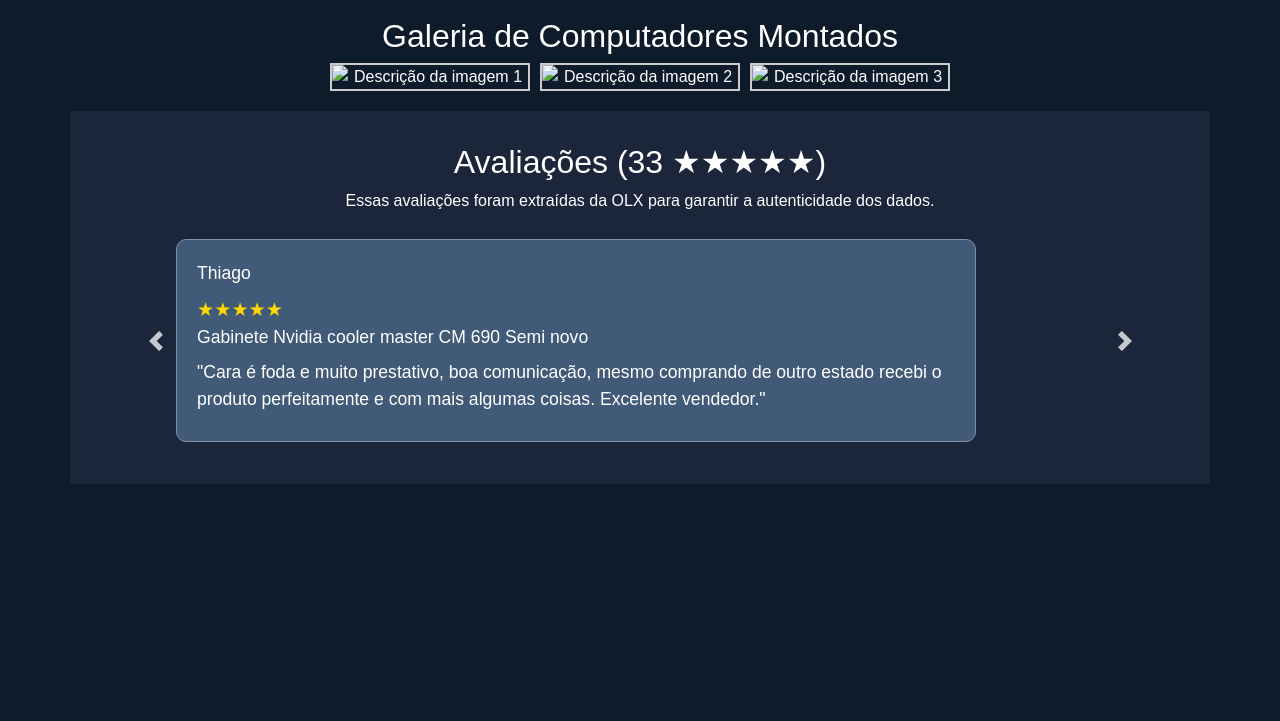
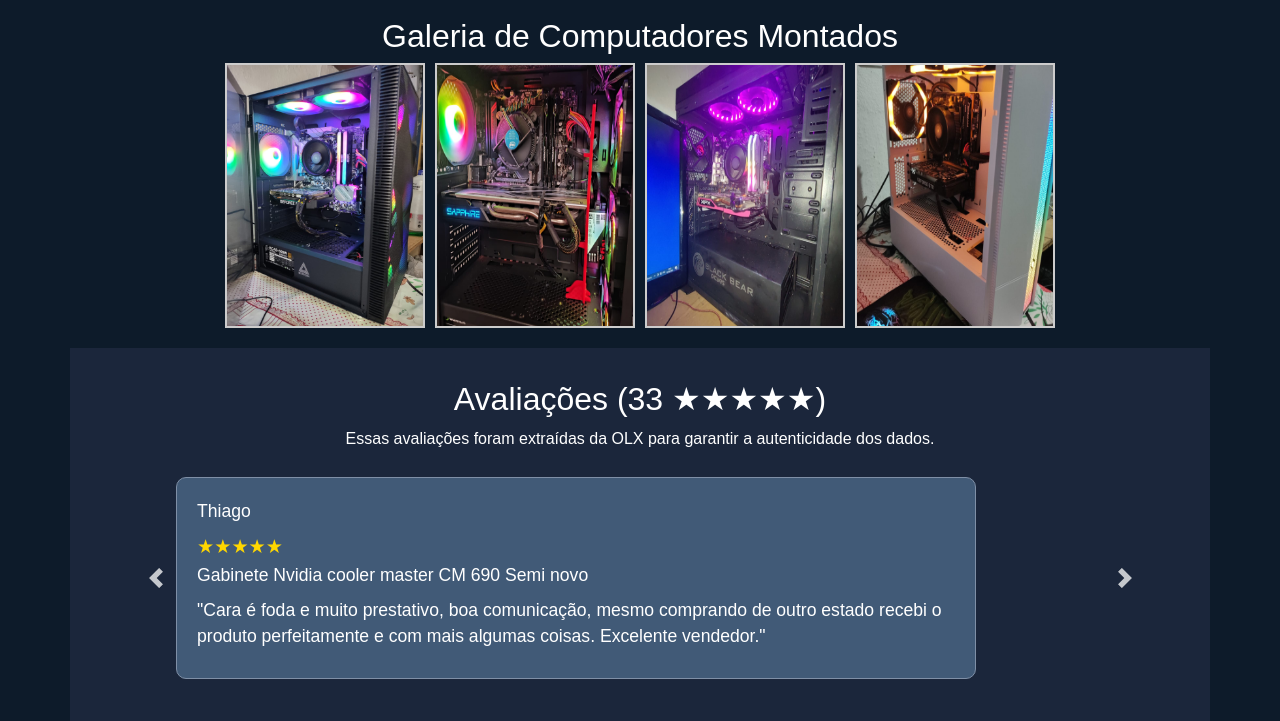
Before and after one commit to DaniloGoulart19/DanTechSite, a plain HTML site: page index.html in a window 1280 px wide. Shown: the part 1221-1942 px from the top of the page. Before the commit the page ends 1705 px from the top, so only its background shows below. Drawn offline with nearby package versions, Linux system fonts and the light colour scheme.

Commit message:
new file:   images/image1.jpeg 	new file:   images/image2.jpeg 	new file:   images/image3.jpeg 	new file:   images/image4.jpeg 	modified:   index.html

```diff
--- a/index.html
+++ b/index.html
@@ -66,9 +66,10 @@
     <section id="gallery">
         <h2>Galeria de Computadores Montados</h2>
         <div class="gallery-container">
-          <img src="path/to/image1.jpg" alt="Descrição da imagem 1">
-          <img src="path/to/image2.jpg" alt="Descrição da imagem 2">
-          <img src="path/to/image3.jpg" alt="Descrição da imagem 3">
+          <img src="images/image1.jpeg" alt="Pc Gamer">
+          <img src="images/image2.jpeg" alt="Descrição da imagem 2">
+          <img src="images/image3.jpeg" alt="Descrição da imagem 3">
+          <img src="images/image4.jpeg" alt="Descrição da imagem 4">
           <!-- Adicione mais imagens conforme necessário -->
         </div>
    </section>
```
Also changed, not shown: images/image1.jpeg (added), images/image2.jpeg (added), images/image3.jpeg (added), images/image4.jpeg (added).
